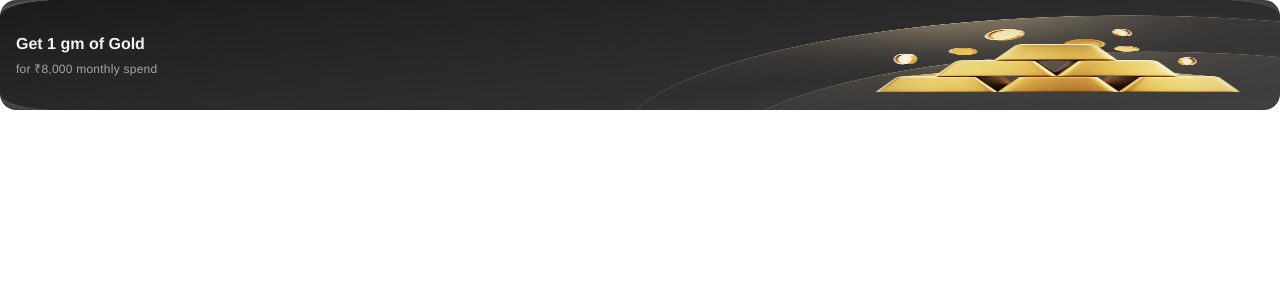
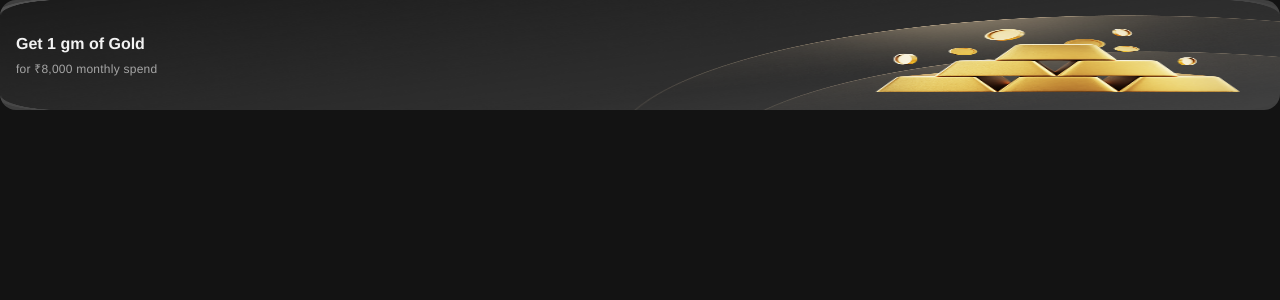
Before and after one commit to 1Shristi1/test-demo, a React (Create React App) app: page / in a window 1280 px wide. Shown: the top 300 px of the page. Built offline with nearby package versions, Linux system fonts and the light colour scheme.

Commit message:
added background color

```diff
--- a/src/Components/Home.jsx
+++ b/src/Components/Home.jsx
@@ -2,6 +2,10 @@ import React from 'react';
 import { createUseStyles } from 'react-jss';
 
 const useStyles = createUseStyles({
+  mainContainer: {
+backgroundColor:'#131313',
+minHeight: '100vh',
+  },
   wrapper: {
     borderRadius: '16px',
     width: '100%',
@@ -34,7 +38,8 @@ const Home = () => {
   const classes = useStyles();
 
   return (
-    <div className={classes.wrapper}>
+    <div className={classes.mainContainer}>
+ <div className={classes.wrapper}>
         <p className={classes.header}>
         Get 1 gm of Gold
         </p>
@@ -43,6 +48,8 @@ const Home = () => {
         </p>
 
       </div>
+    </div>
+
 
   );
 };
```
